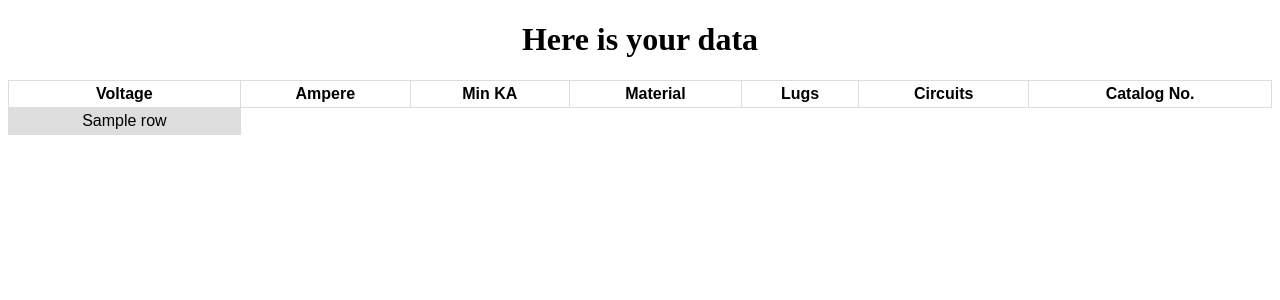
After one commit to geomin76/material-parser, a Flask app: template templates/parser.html in a window 1280 px wide. The commit adds this page. Shown: the top 300 px of the page. Run offline with Flask 2, Linux system fonts and the light colour scheme; the template is opened without the code that fills it: most values are stand-ins (such as "Sample title", 1, 10 or a date in 2020).

Commit message:
Added tables

```diff
--- a/main.py
+++ b/main.py
@@ -1,4 +1,7 @@
-from flask import Flask, render_template
+from flask import Flask, render_template, request, url_for, redirect
+from helper import parse_doc, looper
+import os
+from werkzeug.utils import secure_filename
 
 app = Flask(__name__)
 
@@ -6,6 +9,23 @@ app = Flask(__name__)
 def hello():
     return render_template('intro.html')
 
+@app.route('/uploader', methods=['GET', 'POST'])
+def uploader():
+    if request.method == 'POST':
+        f = request.files['file']
+        print(f.filename)
+        f.save('./tmp/' + secure_filename(f.filename))
+    return redirect(url_for('parser', filename=f.filename))
+
+@app.route('/parser')
+def parser():
+    filename = request.args['filename']
+    parsed_data = parse_doc(filename)
+    data = looper(parsed_data)
+    for i in data:
+        print(i)
+    # os.remove('./tmp/{0}'.format(filename))
+    return render_template('parser.html', data=data)
 
 if __name__ == "__main__":
     # print("hello world\n")
--- /dev/null
+++ b/static/css/style.css
@@ -0,0 +1,16 @@
+table {
+    font-family: arial, sans-serif;
+    border-collapse: collapse;
+    width: 100%;
+}
+
+td, th {
+    border: 1px solid #dddddd;
+    text-align: center;
+    font-size: medium;
+    padding: 4px;
+}
+
+tr:nth-child(even) {
+    background-color: #dddddd;
+}
--- a/templates/base.html
+++ b/templates/base.html
@@ -3,6 +3,7 @@
 <head>
     <meta charset="UTF-8">
     <title>Materials Parser</title>
+    <link rel="stylesheet" href="{{ url_for('static', filename='css/style.css') }}">
 </head>
 
 <body>
--- /dev/null
+++ b/templates/parser.html
@@ -0,0 +1,29 @@
+{% extends "base.html" %}
+
+{% block content %}
+
+<h1>Here is your data</h1>
+<table>
+<tr>
+    <th>Voltage</th>
+    <th>Ampere</th>
+    <th>Min KA</th>
+    <th>Material</th>
+    <th>Lugs</th>
+    <th>Circuits</th>
+    <th>Catalog No.</th>
+</tr>
+
+{% for row in data %}
+
+<tr>
+{% for k, v in row.items() %}
+    <td>{{ v }}</td>
+{% endfor %}
+</tr>
+
+{% endfor %}
+
+</table>
+
+{% endblock %}
```
Also changed, not shown: helper.py (+37 -14 lines), templates/intro.html (+2 -5 lines), 1 other file.
